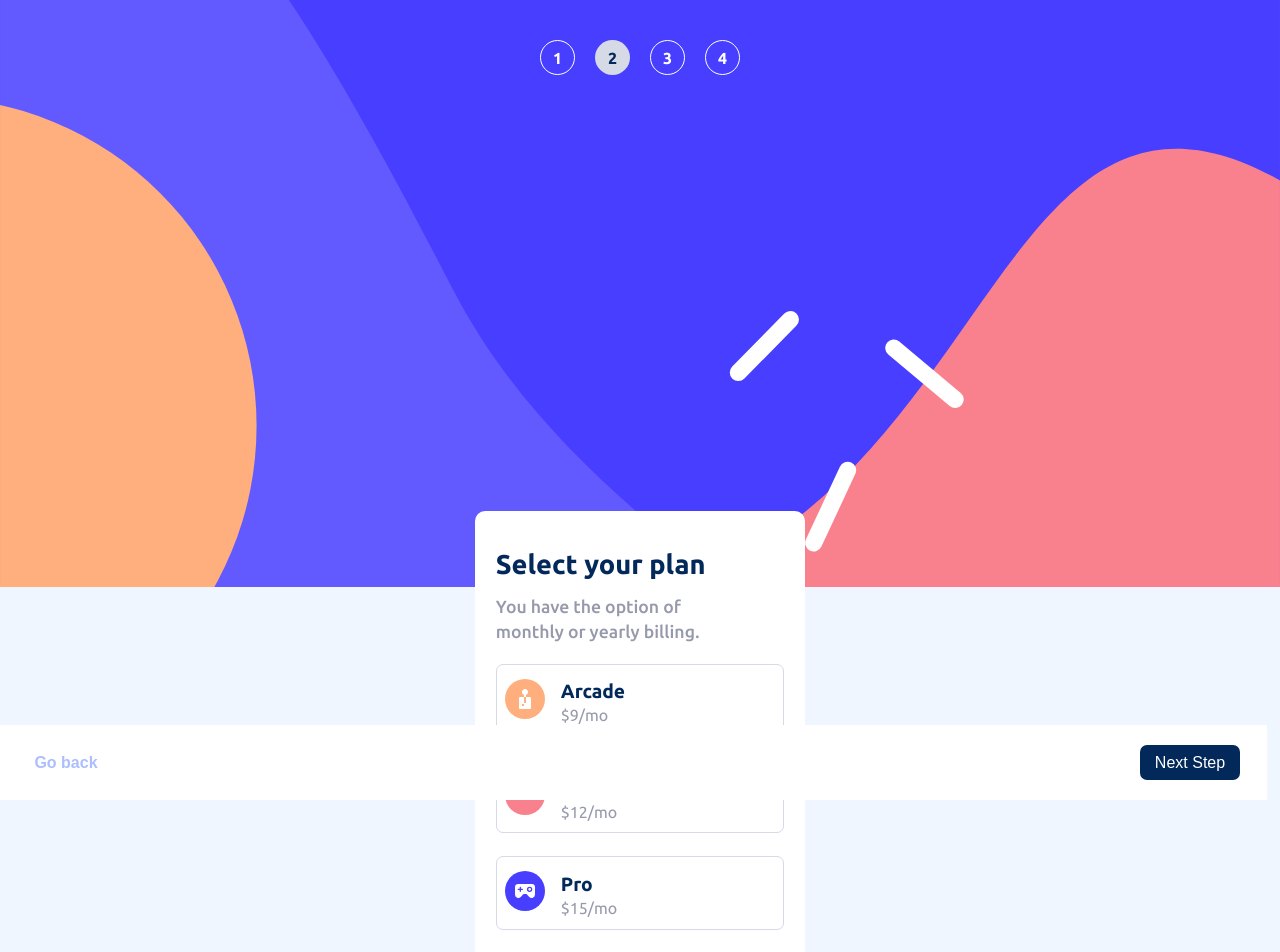
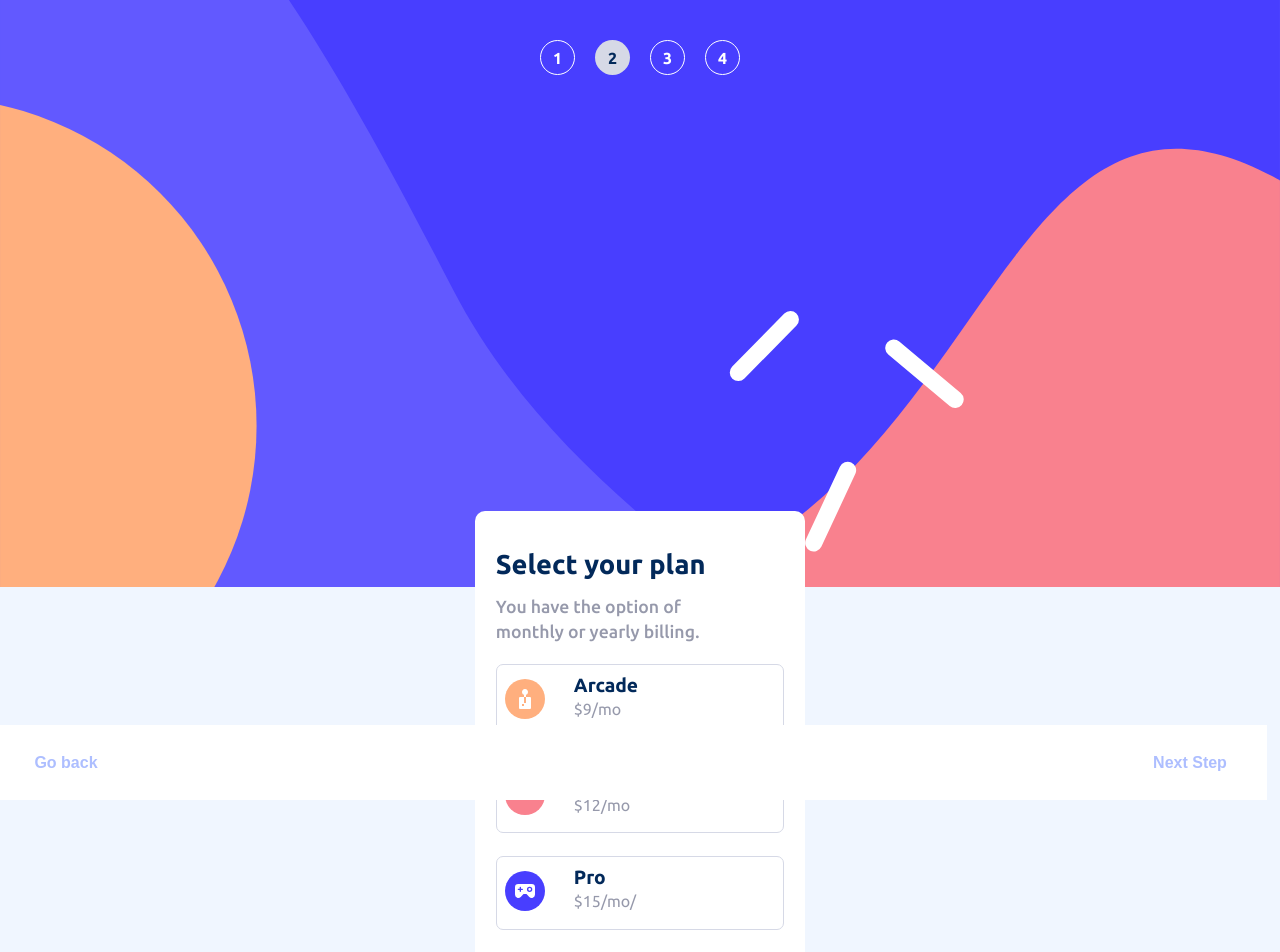
Before and after one commit to ItaloDev-Marcelo/multi-step-form-CH12, a React (Vite) app: page /form-step1/form-step2 in a window 1280 px wide. Shown: the top 952 px of the page. Built offline with nearby package versions, Linux system fonts and the light colour scheme.

Commit message:
update style 1.1

```diff
--- a/src/App.css
+++ b/src/App.css
@@ -154,10 +154,10 @@ small {
   padding-bottom: .2em;
 }
 
-
 input[type='radio'] {
-  list-style: none;
-  appearance:unset;
+  position: relative;
+  left: 0;
+  z-index: 1;
 }
 
 label > p {
--- a/src/components/form-check/index.jsx
+++ b/src/components/form-check/index.jsx
@@ -1,9 +1,12 @@
 import { useNavigate } from "react-router-dom"
 import bg from "../../assets/images/bg-sidebar-mobile.svg"
+import { useContext } from "react"
+import { GlobalFormContext } from "../../context/GlobalFormContext"
 export default function CheckForm() {
 
   const navigate = useNavigate()
 
+   const { toggle } = useContext(GlobalFormContext)
      return (
          <>
           <div className="container-img">
@@ -14,14 +17,14 @@ export default function CheckForm() {
          <li className="navagation active">3</li>
          <li className="navagation">4</li>
       </ul>
-               </div>
+          </div>
 
        <section className="Form-3">
        <h2 className="form--title">Pick add-ons</h2>
            <form>
                <legend>Add-ons help enhance your gaming experience.</legend>
               <div className="ch-row box-item">
-                <input type="checkbox" name='Online service' id="ch-1" value='+$1/mo'/>
+                <input type="checkbox" name='Online service' id="ch-1"  value={toggle ? '+$10/yr' : '+$1/mo'}/>
 
               <label htmlFor="ch-1">
                  <div className="ch-row">
@@ -29,10 +32,10 @@ export default function CheckForm() {
                  Access to multiplayer games</span>
                  </div>
                </label>
-                <a href="#">+$1/mo</a>
+                <a href="#">+$1{toggle ? '0' : null}/mo</a>
               </div>
               <div className="ch-row box-item">
-              <input type="checkbox" name='Larger storage' id="ch-2" value='+$2/mo'/>
+              <input type="checkbox" name='Larger storage' id="ch-2" value={toggle ? '+$20/yr' : '+$2/mo'}/>
 
               <label htmlFor="ch-2">
                  <div className="ch-row">
@@ -40,10 +43,10 @@ export default function CheckForm() {
                  Extra 1TB of cloud save</span>
                  </div>
                </label>
-               <a href="#">+$2/mo</a>
+               <a href="#">+$2{toggle ? '0' : null} /mo</a>
               </div>
               <div className="ch-row box-item">
-              <input type="checkbox" name='Customizable Profile' id="ch-3" value='+$2/mo'/>
+              <input type="checkbox" name='Customizable Profile' id="ch-3"  value={toggle ? '+$2yr/mo' : '+$2/mo'}/>
 
               <label htmlFor="ch-3">
                <div className="ch-row">
@@ -51,7 +54,7 @@ export default function CheckForm() {
                  Custom theme on your profile</span>
                </div>
                </label>
-               <a href="#">+$2/mo</a>
+               <a href="#">+$2{toggle ? '0' : null}/mo</a>
               </div>
            </form>
            <div className="Navbar">
--- a/src/components/form-select/index.jsx
+++ b/src/components/form-select/index.jsx
@@ -11,15 +11,23 @@ export default function SelectForm() {
 
    const navigate = useNavigate()
 
-   const {register, handleSubmit, formState: {errors}, reset} = useForm()
-   const [data, setData ] = useState(false)
-
-   const {setDataForm1} = useContext(GlobalFormContext)
+   const { register, handleSubmit, formState: { errors }, reset, watch } = useForm()
+   const [data, setData] = useState(false)
+   const [toggleSwitch, setToggleSwitch] =  useState(false);
+   const { setDataForm1,  setToggle} = useContext(GlobalFormContext)
+   const result = watch('select')
 
    function hundleFormData(formData) {
       setData(formData)
       setDataForm1(formData)
+      setToggle(toggleSwitch)
    }
+
+   function hundleChange() {
+      setToggleSwitch(!toggleSwitch)
+   }
+
+
 
 
    return (
@@ -40,43 +48,52 @@ export default function SelectForm() {
 
                <legend>You have the option of monthly or yearly billing.</legend>
                <div id='select--container'>
-              <div className="selected">
-              <label {...register('select ', {
+                  <div className={result == 'Arcade $9/mo' || result ==  'Arcade $90/yr' ? "selected active" : "selected"}>
+                     <label htmlFor="select-01"  {...register('select', {
                         required: true
                      })}>
                         <img src={Arcade} alt='' />
-                 <input type="radio"  name='selectMe' value='$9/mo'/>
+                        <input type="radio" id='select-01' name='select' value={!toggleSwitch ? 'Arcade $9/mo' : 'Arcade $90/yr'} />
 
                      </label>
+                    <div className="info-box">
                     <p> <span className="radio--title">Arcade</span> <br />
-                 <small>$9/mo</small></p>
+                        <small>$9{toggleSwitch ? '0/yr' : '/mo'}</small></p>
+                     <p className="space">{toggleSwitch ? '2 months free' : null}</p>
                     </div>
-             <div className="selected">
-             <label {...register('select ', {
+                  </div>
+                  <div className={result == 'Advanced $12/mo' || result ==  'Advanced $120/yr' ? "selected active" : "selected"}>
+                     <label htmlFor="select-02" {...register('select', {
                         required: true
                      })}>
                         <img src={Advanced} alt='' />
-                 <input type="radio"   name='selectMe' value='$12/mo'/>
+                        <input type="radio" id='select-02' name='select'  value={!toggleSwitch ? 'Advanced $12/mo' : 'Advanced $120/yr'} />
 
                      </label>
+                     <div className="info-box">
                      <p> <span className="radio--title">Advanced</span>  <br />
-                 <small>$12/mo</small></p>
+                        <small>$12{toggleSwitch ? '0/yr' : '/mo'}</small></p>
+                        <p className="space">{toggleSwitch ? '2 months free' : null}</p>
                      </div>
-             <div className="selected">
-             <label {...register('select ', {
+                  </div>
+                  <div className={result == 'Pro $15/mo' || result ==  'Pro $150/yr' ? "selected active" : "selected"}>
+                     <label htmlFor="select-03" {...register('select', {
                         required: true
                      })}>
-                 <img src={Pro} alt=''/>
-                 <input type="radio"   name='selectMe' value='$15/mo'/>
+                        <img src={Pro} alt='' />
+                        <input type="radio" id='select-03' name='select'   value={!toggleSwitch ? 'Pro $15/mo' : 'Pro $150/yr'}  />
                      </label>
+                     <div className="info-box">
                      <p> <span className="radio--title">Pro</span><br />
-              <small>$15/mo</small></p>
+                        <small>$15{toggleSwitch ? '0/yr' : '/mo'}/</small></p>
+                        <p className="space">{toggleSwitch ? '2 months free' : null}</p>
+                     </div>
                   </div>
                </div>
                <div className="row">
                   <p id="Month">Monthly</p>
                   <label className="lb" htmlFor="swicth-toogle">
-              <input type="checkbox" name='switch' id="swicth-toogle" />
+                     <input type="checkbox" onChange={hundleChange}  name='switch' id="swicth-toogle" />
                   </label>
                   <p id="Year"> Yearly</p>
                </div>
@@ -84,8 +101,8 @@ export default function SelectForm() {
             </form>
             <div className="Navbar">
                <button onClick={() => navigate('/form-step1')} className="btn-gray">Go back</button>
-         {data ?  <button type="submit" form="selectme" className="btn-gray">Next Step</button>
-           : <button  onClick={() => navigate('/form-step1/form-step2/form-step3')} className="btn-Dark-Blue">Next Step</button>
+               {!data ? <button type="submit" form="selectme" className="btn-gray">Next Step</button>
+               : <button onClick={() => navigate('/form-step1/form-step2/form-step3')} className="btn-Dark-Blue">Next Step</button>
 
                }
             </div>
--- a/src/context/GlobalFormContext.jsx
+++ b/src/context/GlobalFormContext.jsx
@@ -7,7 +7,8 @@ export default function MultFormProvider({children})  {
 
     const [dataForm0, setDataForm0] = useState(null)
     const [dataForm1, setDataForm1] = useState(null)
-    console.log(dataForm0, dataForm1)
+    const [toggle, setToggle] = useState(null)
+    console.log(dataForm0, dataForm1, toggle)
 
-    return <GlobalFormContext.Provider value={{setDataForm0, setDataForm1}}>{children}</GlobalFormContext.Provider>
+    return <GlobalFormContext.Provider value={{setDataForm0, setDataForm1,  setToggle, toggle}}>{children}</GlobalFormContext.Provider>
 }
--- a/src/style.css
+++ b/src/style.css
@@ -192,6 +192,11 @@
     padding: .2em .5em;
   }
 
+  .selected.active {
+    border: 1px solid  hsl(243, 100%, 62%);
+    background-color: var(--Magnolia);
+  }
+
   .selected img {
     margin-right: 1em;
   }
@@ -205,8 +210,13 @@
 
 
 input[type='radio'] {
-    list-style: none;
-    appearance: none;
+  opacity: 0;
+  }
+
+  .space {
+    margin: .4em 0;
+    font-weight: 700;
+    color: var(--Marine-blue);
   }
 
   label > p {
```
Lines whose indentation alone changed are shown as unchanged.
